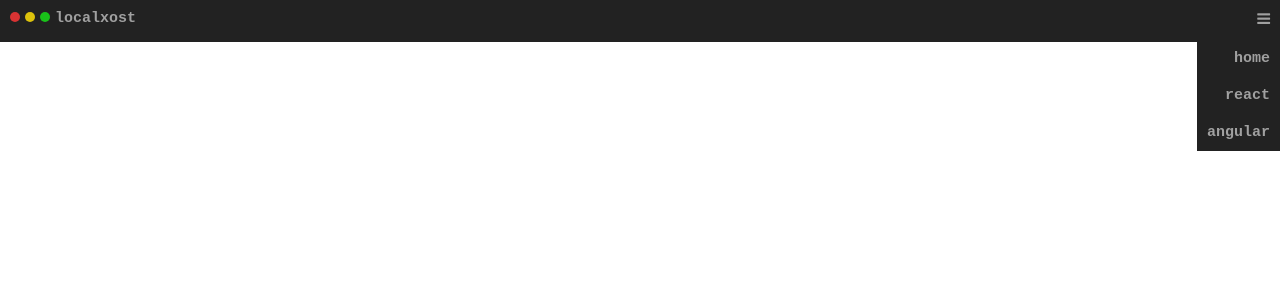
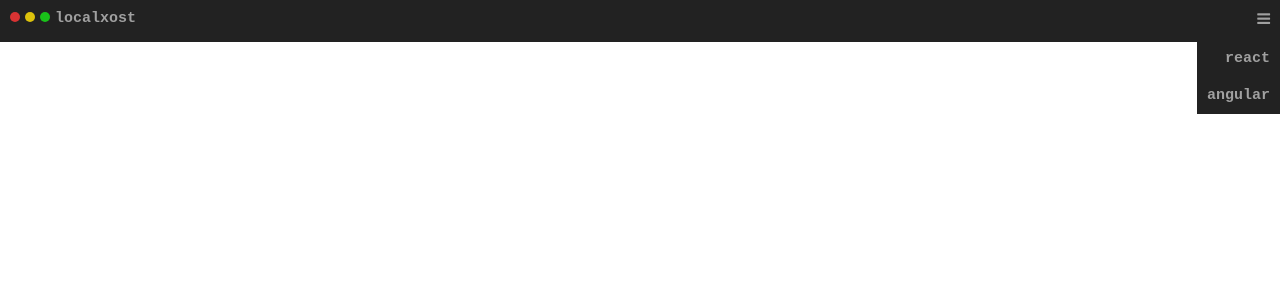
Before and after one commit to ivulovic/localxost, an Angular app: page / in a window 1280 px wide. Both pictures are taken after a click on the button 1263 px from the left and 19 px from the top of the page. Shown: the top 300 px of the page. Built offline with nearby package versions, Linux system fonts and the light colour scheme.

Commit message:
removed unued home link in dropdown menu

```diff
--- a/src/app/core/components/header/header.component.html
+++ b/src/app/core/components/header/header.component.html
@@ -11,19 +11,10 @@
   </div>
   <div class="right">
     <ul class="menu">
-      <li>
-        <button type="button" class="button-link" (click)="toggleMenu()"><Icon icon="bars" color="dirty"></Icon></button>
-      </li>
+      <li><button type="button" class="button-link" (click)="toggleMenu()"><Icon icon="bars" color="dirty"></Icon></button></li>
       <div class="menu-responsive hidden" (click)="toggleMenu()">
-        <li>
-          <a routerLink="/">home</a>
-        </li>
-        <li>
-          <a routerLink="/react">react</a>
-        </li>
-        <li>
-          <a routerLink="/angular">angular</a>
-        </li>
+        <li><a routerLink="/react">react</a></li>
+        <li><a routerLink="/angular">angular</a></li>
       </div>
 
     </ul>
```
